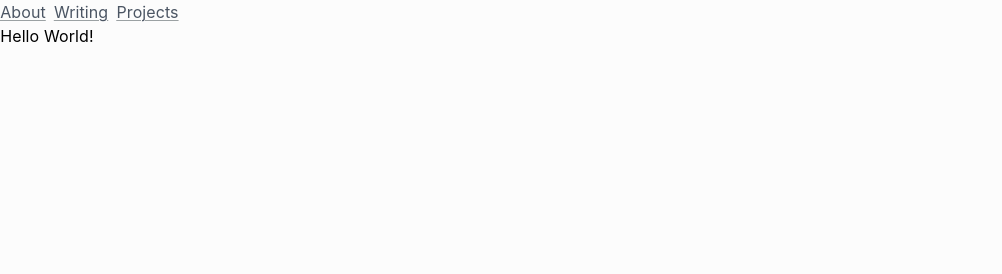
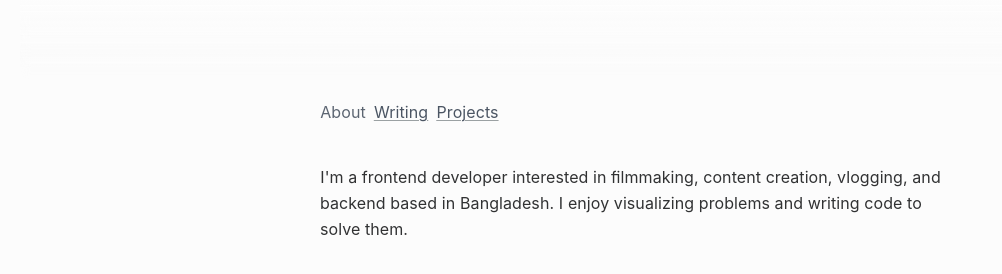
Before and after one commit to arikchakma/arikkodev, an Astro site: page / in a window 1280 px wide. Shown: the whole page, without its empty margins (0-1002 px from the left). Built offline with nearby package versions, Linux system fonts and the light colour scheme; Astro itself is replaced by a stand-in of ours.

Commit message:
wip: about page

```diff
--- a/src/components/Navigation.astro
+++ b/src/components/Navigation.astro
@@ -1,30 +1,45 @@
 ---
-const links = [
+export type AllowedNavLinks = 'about' | 'writing' | 'projects';
+export const navLinks = [
   {
+    id: 'about',
     name: 'About',
     url: '/',
   },
   {
+    id: 'writing',
     name: 'Writing',
     url: '/writing',
   },
   {
+    id: 'projects',
     name: 'Projects',
     url: '/projects',
   },
 ];
+
+type Props = {
+  activePage: AllowedNavLinks;
+};
+
+const { activePage } = Astro.props;
 ---
 
-<header class='container mx-auto'>
+<header class='container mt-5'>
   <nav>
     <ul class='flex items-center gap-2'>
       {
-        links.map((link) => {
+        navLinks.map((link) => {
           return (
             <li>
               <a
                 href={link.url}
-                class='whitespace-nowrap text-[#4b5563] underline decoration-[#5d676a]/60 decoration-1 underline-offset-2 opacity-100 transition-colors duration-100 ease-in-out hover:opacity-70'
+                class:list={[
+                  'whitespace-nowrap text-[#4b5563] decoration-[#5d676a]/60 decoration-1 underline-offset-2 opacity-100 transition-colors duration-100 ease-in-out hover:opacity-70',
+                  activePage === link.id
+                    ? 'no-underline opacity-90'
+                    : 'underline',
+                ]}
               >
                 {link.name}
               </a>
--- /dev/null
+++ b/src/components/TopBlur.astro
@@ -0,0 +1,5 @@
+<div
+  aria-hidden='true'
+  class='top-blur -sm:h-10 pointer-events-none sticky left-0 top-0 z-[9999] h-20 w-full cursor-none select-none opacity-95 backdrop-blur-[5px] after:absolute after:inset-0 after:bg-[linear-gradient(to_bottom,rgba(252,252,252,1),rgba(252,252,252,0))]'
+>
+</div>
--- a/src/layouts/Layout.astro
+++ b/src/layouts/Layout.astro
@@ -1,5 +1,9 @@
 ---
-import Navigation from '../components/Navigation.astro';
+import { act } from 'react-dom/test-utils';
+import Navigation, {
+  type AllowedNavLinks,
+} from '../components/Navigation.astro';
+import TopBlur from '../components/TopBlur.astro';
 import { siteConfig } from '../lib/config';
 import '../styles/global.css';
 
@@ -10,6 +14,7 @@ interface Props {
   noIndex?: boolean;
   canonical?: string;
   permalink?: string;
+  activePage?: AllowedNavLinks;
 }
 
 const {
@@ -19,6 +24,7 @@ const {
   noIndex = false,
   canonical = '',
   permalink = '',
+  activePage = 'about',
 } = Astro.props;
 
 // Remove trailing slash from canonical URL
@@ -58,9 +64,12 @@ const canonicalUrl = canonical || currentPageAbsoluteUrl;
       crossorigin='anonymous'
     />
   </head>
-  <body class='antialiased'>
+  <body class='px-5 font-sans text-primary antialiased selection:bg-selection'>
+    <slot name='top-blur'>
+      <TopBlur />
+    </slot>
     <slot name='header'>
-      <Navigation />
+      <Navigation activePage={activePage} />
     </slot>
     <slot />
   </body>
--- a/src/pages/index.astro
+++ b/src/pages/index.astro
@@ -3,5 +3,11 @@ import Layout from '../layouts/Layout.astro';
 ---
 
 <Layout title='Welcome to Astro.'>
-  <main>Hello World!</main>
+  <main class='container mt-10 text-base leading-[26px]'>
+    <p>
+      I'm a frontend developer interested in filmmaking, content creation,
+      vlogging, and backend based in Bangladesh. I enjoy visualizing problems
+      and writing code to solve them.
+    </p>
+  </main>
 </Layout>
--- a/src/styles/global.css
+++ b/src/styles/global.css
@@ -26,3 +26,25 @@ body {
   font-variant: common-ligatures contextual;
   letter-spacing: 0.005em;
 }
+
+@layer utilities {
+  .top-blur {
+    -webkit-mask-image: linear-gradient(to bottom, #000 25%, transparent);
+    mask-image: linear-gradient(to bottom, #000 25%, transparent);
+  }
+  /* Chrome, Safari and Opera */
+  .no-scrollbar::-webkit-scrollbar {
+    display: none;
+  }
+
+  .no-scrollbar {
+    -ms-overflow-style: none; /* IE and Edge */
+    scrollbar-width: none; /* Firefox */
+  }
+}
+
+@layer components {
+  .container {
+    @apply mx-auto !max-w-[640px];
+  }
+}
--- a/tailwind.config.cjs
+++ b/tailwind.config.cjs
@@ -5,6 +5,10 @@ module.exports = {
   content: ['./src/**/*.{astro,html,js,jsx,md,mdx,svelte,ts,tsx,vue}'],
   theme: {
     extend: {
+      colors: {
+        primary: '#313233',
+        selection: '#95a5ac40',
+      },
       fontFamily: {
         sans: ['Inter', ...fontFamily.sans],
       },
```
